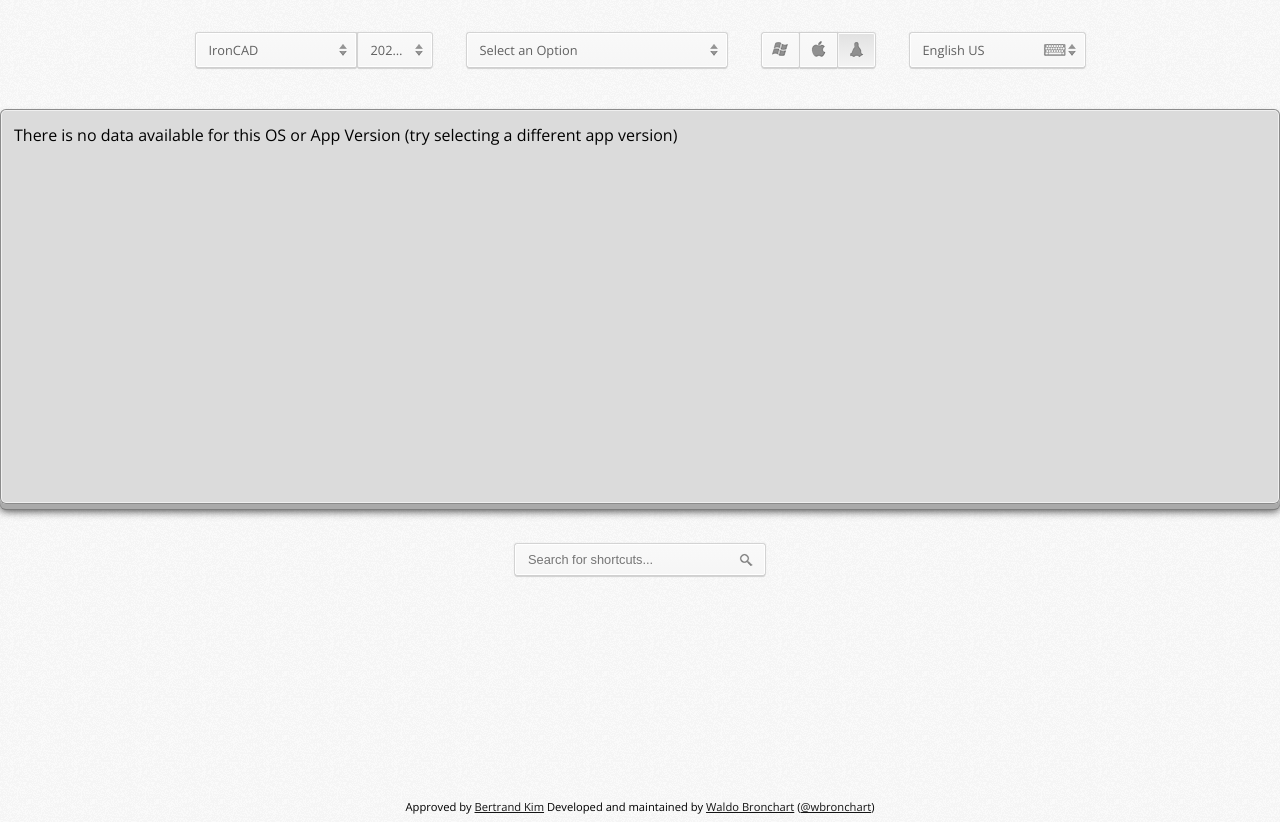
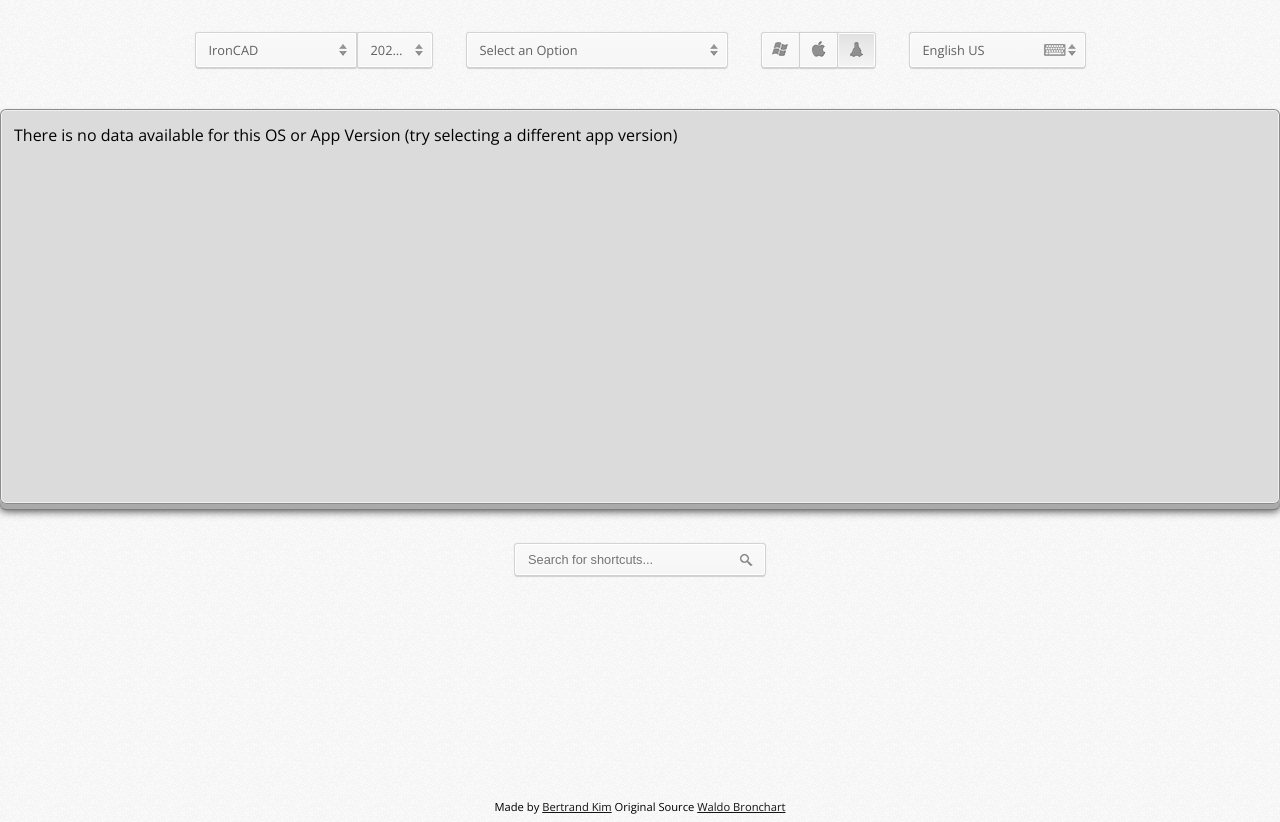
Before and after one commit to BertranK/IronCADShortcutMap, a plain HTML site: page index.html in a window 1280 px wide. Shown: the part 79-901 px from the top of the page. Drawn offline with nearby package versions, Linux system fonts and the light colour scheme; no server answers.

Commit message:
Update index.html

```diff
--- a/index.html
+++ b/index.html
@@ -95,7 +95,7 @@
 
         <div id="footer">
             <span>
-                Approved by <a href="https://community.ironcad.com/index.php?/profile/76124-bertrand-kim/">Bertrand Kim</a> Developed and maintained by <a href="http://waldobronchart.com/">Waldo Bronchart</a> (<a href="https://twitter.com/wbronchart">@wbronchart</a>)
+                Made by <a href="https://community.ironcad.com/index.php?/profile/76124-bertrand-kim/">Bertrand Kim</a> Original Source <a href="https://github.com/waldobronchart/ShortcutMapper">Waldo Bronchart</a>
             </span>
         </div>
     </div>
```
